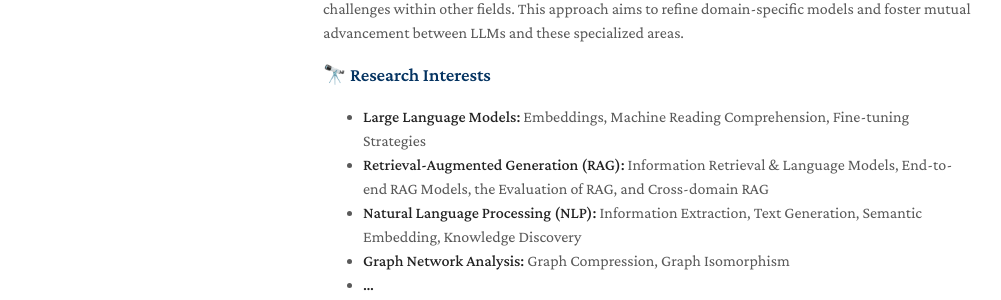
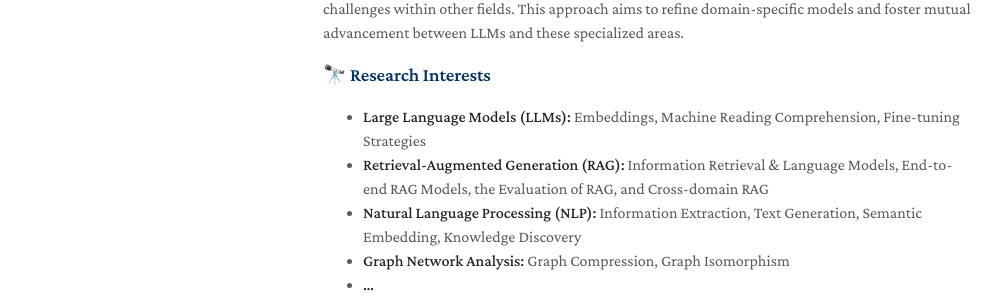
Before and after one commit to jzyKevin/jzyKevin.github.io, a Jekyll site: the page built from index.md, in a window 1280 px wide and 900 px high. Shown: the part 405-705 px from the top of the window, without its empty margins (147-1148 px from the left). Built offline with Jekyll 4.4.1, drawn with Linux system fonts in a browser that asks for light colours; a style sheet for code colours, icons or effects is not loaded; our own code applies the rules of GitHub Pages for plain Markdown files.

Commit message:
Update index.md

```diff
--- a/index.md
+++ b/index.md
@@ -14,7 +14,7 @@ Currently, I am investigating the **integration of LLMs with diverse domains and
 
 ### 🔭 Research Interests
 
-- **Large Language Models:** Embeddings, Machine Reading Comprehension, Fine-tuning Strategies
+- **Large Language Models (LLMs):** Embeddings, Machine Reading Comprehension, Fine-tuning Strategies
 - **Retrieval-Augmented Generation (RAG):** Information Retrieval & Language Models, End-to-end RAG Models, the Evaluation of RAG, and Cross-domain RAG
 - **Natural Language Processing (NLP):** Information Extraction, Text Generation, Semantic Embedding, Knowledge Discovery
 - **Graph Network Analysis:** Graph Compression, Graph Isomorphism
```
